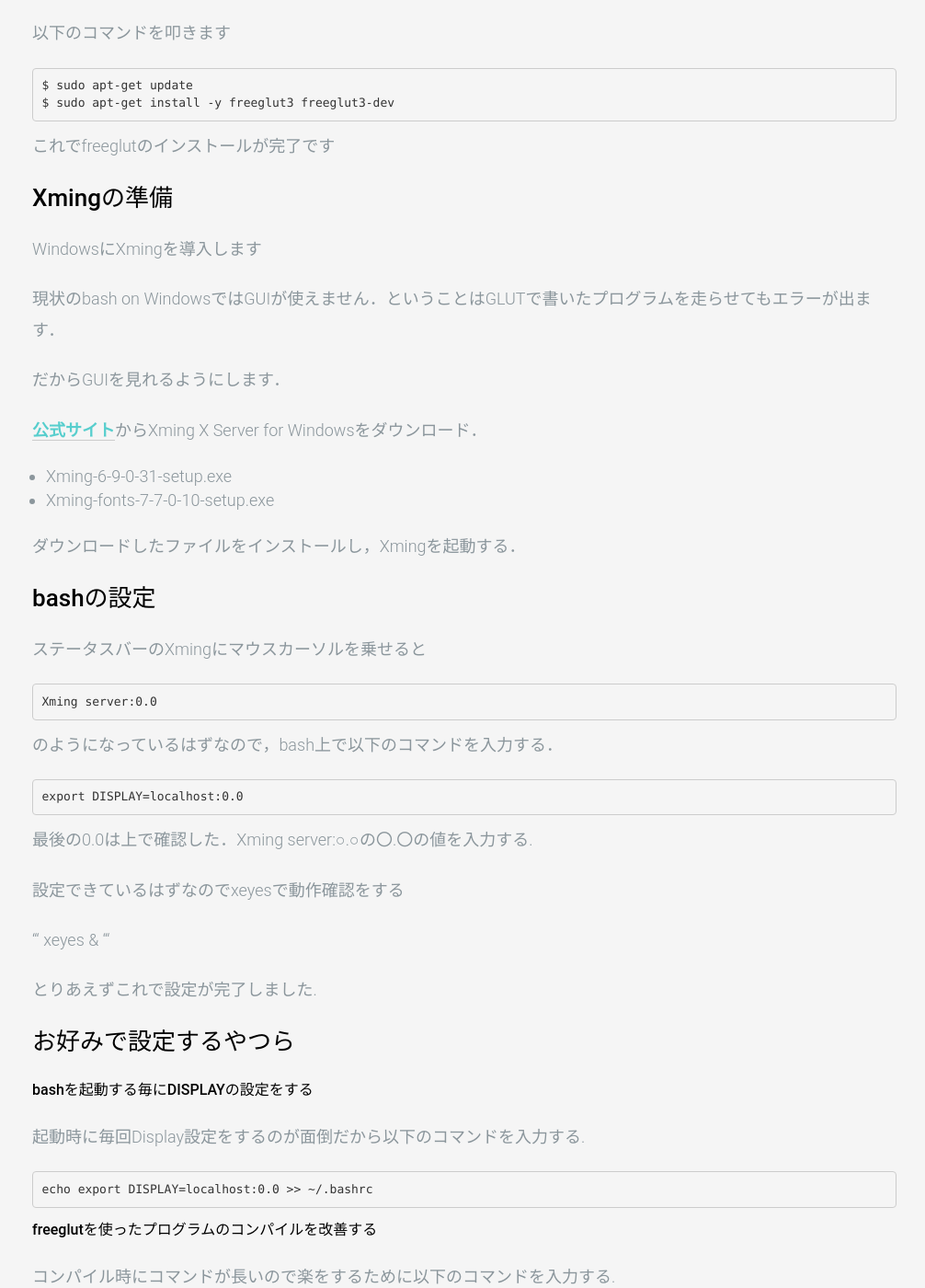
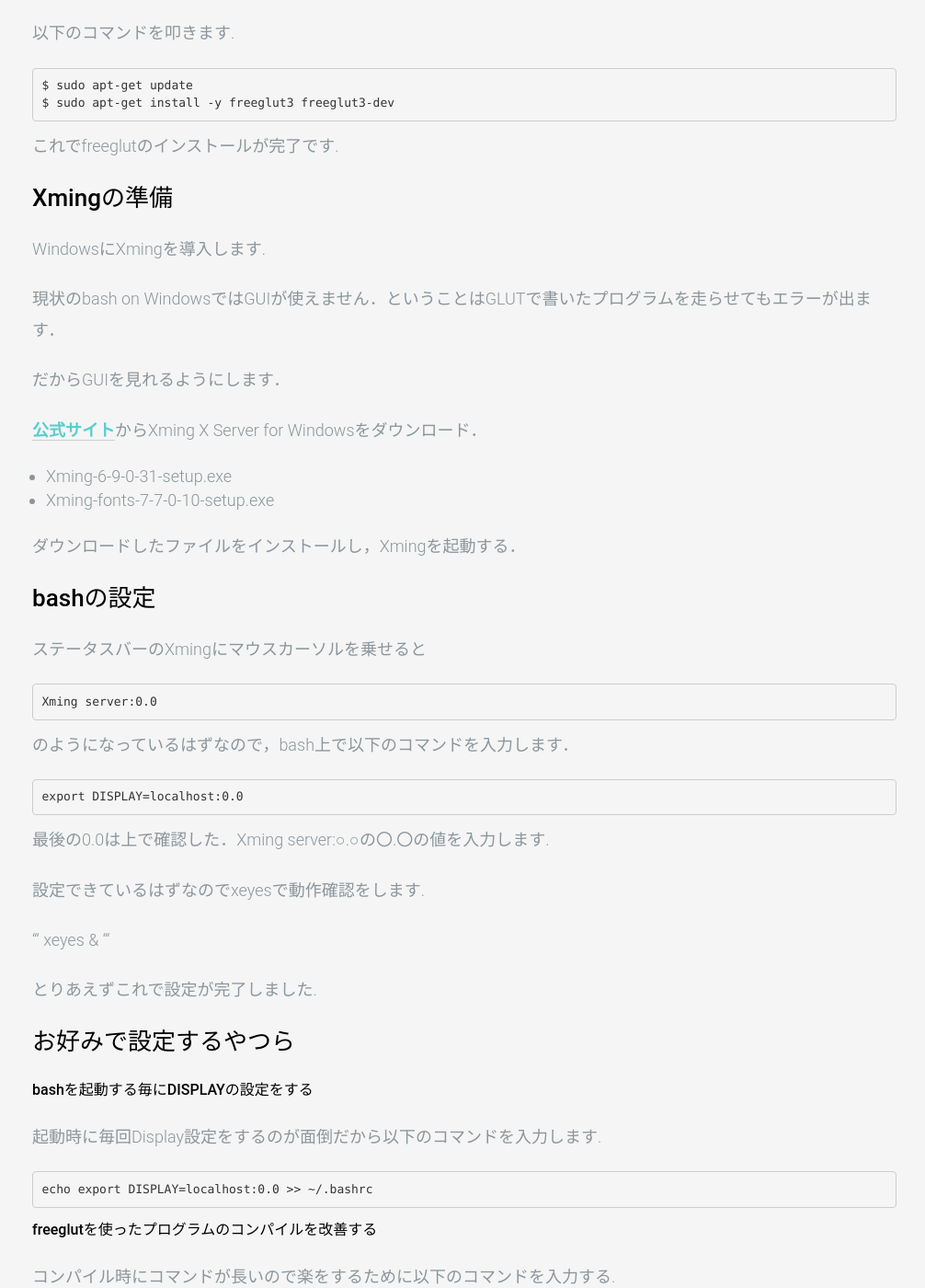
Before and after one commit to WakuwakuP/wakuwakup.github.io, a Jekyll site: the page built from _posts/2017-10-05-glut-on-bash-on-windows.md, in a window 1280 px wide and 1400 px high, scrolled down 1520 px. Shown: the whole window at 92% size, without its empty margins (135-1141 px from the left). Built offline with Jekyll 4.4.1, drawn with Linux system fonts in a browser that asks for light colours; comment, search, counter and statistics services are not loaded; some of the changed text lies outside the part shown.

Commit message:
no message

````diff
--- a/_posts/2017-10-05-glut-on-bash-on-windows.md
+++ b/_posts/2017-10-05-glut-on-bash-on-windows.md
@@ -30,18 +30,18 @@
 
 [GLUTによる「手抜き」OpenGL入門](https://tokoik.github.io/opengl/libglut.html)
 
-以下のコマンドを叩きます
+以下のコマンドを叩きます.
 
 ```bash
 $ sudo apt-get update
 $ sudo apt-get install -y freeglut3 freeglut3-dev
 ```
 
-これでfreeglutのインストールが完了です
+これでfreeglutのインストールが完了です.
 
 ## Xmingの準備
 
-WindowsにXmingを導入します
+WindowsにXmingを導入します.
 
 現状のbash on WindowsではGUIが使えません．ということはGLUTで書いたプログラムを走らせてもエラーが出ます．
 
@@ -62,15 +62,15 @@
 Xming server:0.0
 ```
 
-のようになっているはずなので，bash上で以下のコマンドを入力する．
+のようになっているはずなので，bash上で以下のコマンドを入力します．
 
 ```
 export DISPLAY=localhost:0.0
 ```
 
-最後の0.0は上で確認した．Xming server:○.○の〇.〇の値を入力する.
+最後の0.0は上で確認した．Xming server:○.○の〇.〇の値を入力します.
 
-設定できているはずなのでxeyesで動作確認をする
+設定できているはずなのでxeyesで動作確認をします.
 
 ‘‘‘
 xeyes &
@@ -82,7 +82,7 @@
 
 #### bashを起動する毎にDISPLAYの設定をする
 
-起動時に毎回Display設定をするのが面倒だから以下のコマンドを入力する.
+起動時に毎回Display設定をするのが面倒だから以下のコマンドを入力します.
 
 ```
 echo export DISPLAY=localhost:0.0 >> ~/.bashrc
@@ -96,7 +96,7 @@
 echo 'function ccgl() { cc -I/usr/X11R6/include "$@" -L/usr/X11R6/lib -lglut -lGLU -lGL -lXmu -lXi -lXext -lX11 -lm -lpthread; }' >> ~/.bashrc
 ```
 
-これで以下コマンドでコンパイルできるようになる
+これで以下コマンドでコンパイルできるようになります.
 
 ```
 ccgl program.c
````
